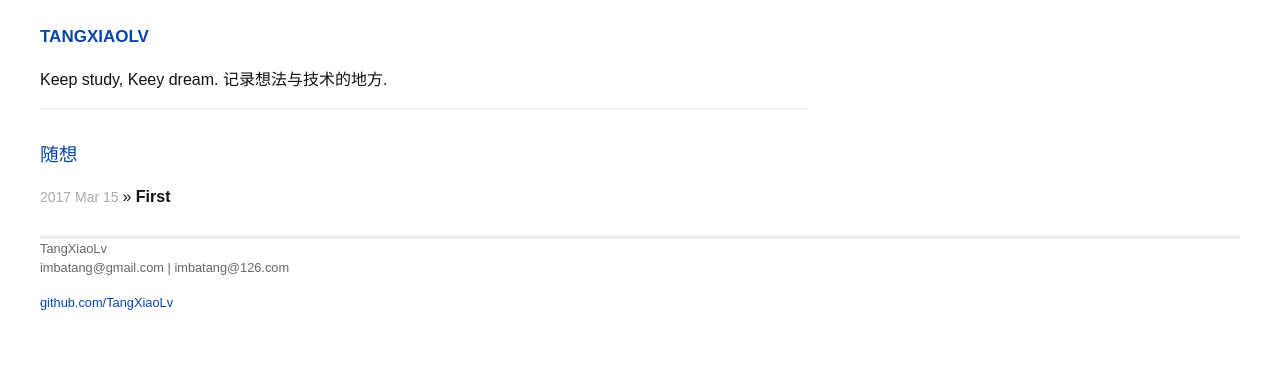
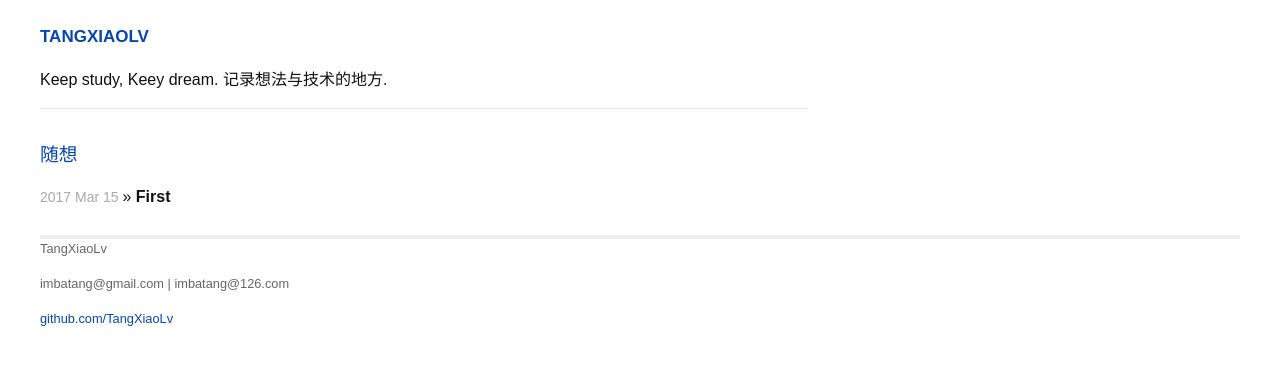
Before and after one commit to TangXiaoLv/Blog, a Jekyll site: the page built from index.html, in a window 1280 px wide. Shown: the top 365 px of the page. Built offline with Jekyll 4.4.1, drawn with Linux system fonts in a browser that asks for light colours; some web fonts are replaced.

Commit message:
update index

```diff
--- a/_sass/_layout.scss
+++ b/_sass/_layout.scss
@@ -48,6 +48,7 @@
 
 .footer.contact {
   float: left;
+  margin-top: 4rem;
   margin-right: 3em;
 }
 
--- a/index.html
+++ b/index.html
@@ -49,13 +49,12 @@
     <div class="contact">
       <p>
         {{ site.title }}
-        <br/>
+      </p>
+      <p>
         imbatang@gmail.com | imbatang@126.com
       </p>
-    </div>
-    <div class="contact">
       <p>
-        <a href="https://github.com/TangXiaoLv/">github.com/TangXiaoLv</a><br/>
+        <a href="https://github.com/TangXiaoLv/">github.com/TangXiaoLv</a>
       </p>
     </div>
   </div>
```
